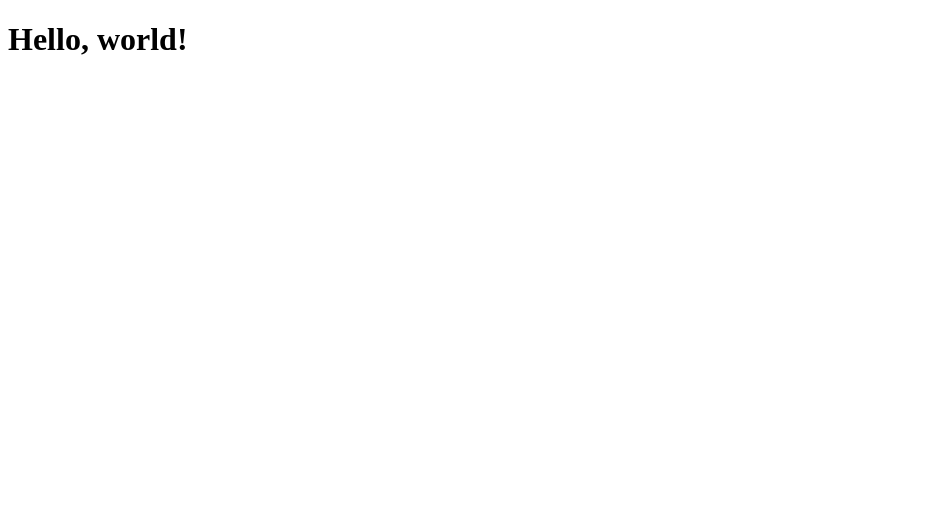
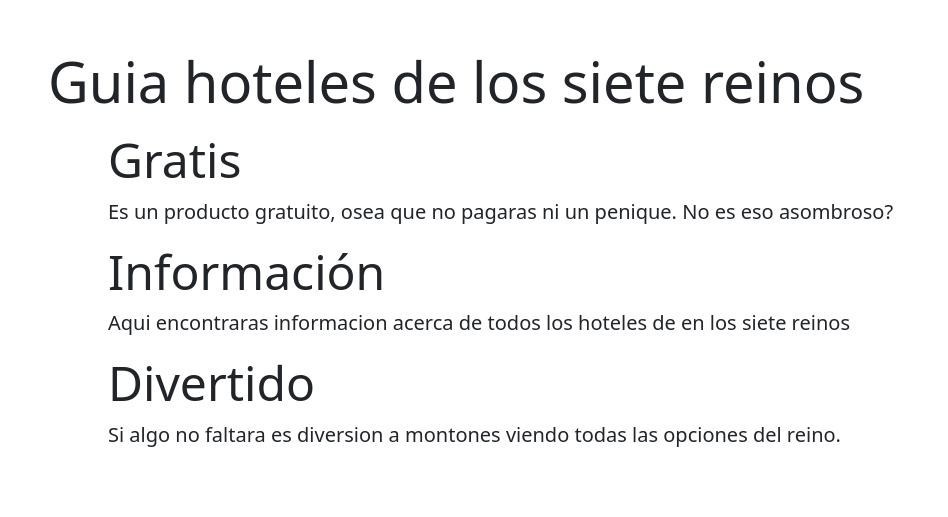
Before and after one commit to zettsu/guia-hoteles, a website: page index.html in a window 1280 px wide. Shown: the whole page, without its empty margins (0-948 px from the left). Drawn offline with nearby package versions, Linux system fonts and the light colour scheme.

Commit message:
lets practice!! grid system
some practice changes in order to see how it works grid system

```diff
--- a/index.html
+++ b/index.html
@@ -6,22 +6,22 @@
         <meta name="viewport" content="width=device-width, initial-scale=1">
 
         <!-- Bootstrap CSS -->
-    <link href="node_modules/bootstrap/dist/css/bootstrap.min.css">
+        <link rel="stylesheet" href="node_modules/bootstrap/dist/css/bootstrap.min.css">
 
-    <title>Hello, world!</title>
+        <title>Guia hoteles</title>
     </head>
     <body>
-<h1>Hello, world!</h1>
-
-<!-- Optional JavaScript; choose one of the two! -->
-
-<!-- Option 1: Bootstrap Bundle with Popper -->
+        <div class="jumbotron p-5">
+            <h1 class="display-4 mb-3">Guia hoteles de los siete reinos</h1>
+            <div class="container ms-5">
+                <h1 class="display-5">Gratis</h1>
+                <p class="lead">Es un producto gratuito, osea que no pagaras ni un penique. No es eso asombroso?</p>
+                <h2 class="display-5">Información</h2>
+                <p class="lead">Aqui encontraras informacion acerca de todos los hoteles de en los siete reinos</p>
+                <h2 class="display-5">Divertido</h2>
+                <p class="lead">Si algo no faltara es diversion a montones viendo todas las opciones del reino.</p>
+            </div>
+        </div>
         <script src="node_modules/bootstrap/dist/js/bootstrap.bundle.min.js"></script>
-
-<!-- Option 2: Separate Popper and Bootstrap JS -->
-<!--
-<script src="https://cdn.jsdelivr.net/npm/@popperjs/core@2.9.2/dist/umd/popper.min.js" integrity="sha384-IQsoLXl5PILFhosVNubq5LC7Qb9DXgDA9i+tQ8Zj3iwWAwPtgFTxbJ8NT4GN1R8p" crossorigin="anonymous"></script>
-<script src="https://cdn.jsdelivr.net/npm/bootstrap@5.0.2/dist/js/bootstrap.min.js" integrity="sha384-cVKIPhGWiC2Al4u+LWgxfKTRIcfu0JTxR+EQDz/bgldoEyl4H0zUF0QKbrJ0EcQF" crossorigin="anonymous"></script>
--->
     </body>
 </html>
```
Lines whose indentation alone changed are shown as unchanged.
